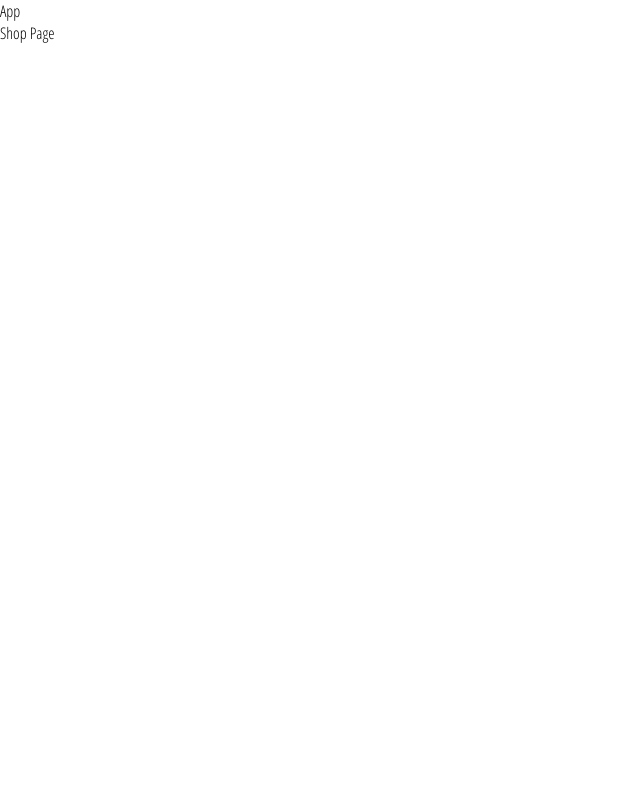
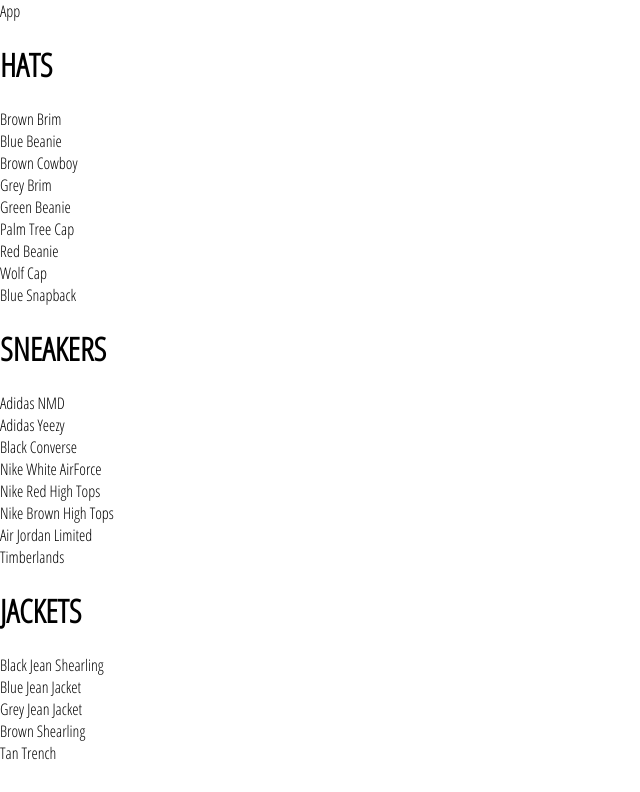
Before and after one commit to kbaistrocchi/crown-clothing, a React (Create React App) app: page /shop in a window 1280 px wide. Shown: the top 792 px of the page, without its empty margins (0-640 px from the left). Built offline with nearby package versions, Linux system fonts and the light colour scheme.

Commit message:
feat: make CollectionPreview func comp and pass it props from Shop comp to display each item

```diff
--- a/src/App.js
+++ b/src/App.js
@@ -7,11 +7,6 @@
 import Homepage from './pages/homepage/homepage.component';
 import ShopPage from './pages/shop/shop.component';
 
-const SomePage = () => (
-    <div>
-      <h1>Some Page</h1>
-    </div>
-)
 
 function App() {
   return (
--- /dev/null
+++ b/src/components/collection-preview/collection-preview.component.jsx
@@ -0,0 +1,16 @@
+import React from 'react';
+
+import './collection-preview.styles.scss';
+
+const CollectionPreview = ({title, items}) => (
+    <div className='collection-preview'>
+        <h1 className='title'>{title.toUpperCase()}</h1>
+        <div className='preivew'>
+            {
+                items.map((item) => <div key={item.id}>{item.name}</div>)
+            }
+        </div>
+    </div>
+)
+
+export default CollectionPreview;
--- a/src/pages/shop/shop.component.jsx
+++ b/src/pages/shop/shop.component.jsx
@@ -1,6 +1,6 @@
 import React from 'react';
 import SHOP_DATA from './shop.data';
-
+import CollectionPreview from '../../components/collection-preview/collection-preview.component';
 class ShopPage extends React.Component {
     constructor(props) {
         super(props);
@@ -11,8 +11,16 @@
         }
     }
     render() {
+        const {collections} = this.state;
+        console.log(collections);
         return (
-            <div>Shop Page</div>
+            <div className='shop-page'>
+            {
+                collections.map(({id, ...otherCollectionProps}) => (
+                    <CollectionPreview key={id} {...otherCollectionProps} />
+                ))
+            }
+            </div>
         )
     }
 }
```
Also changed, not shown: src/components/collection-preview/collection-preview.styles.scss (added).
